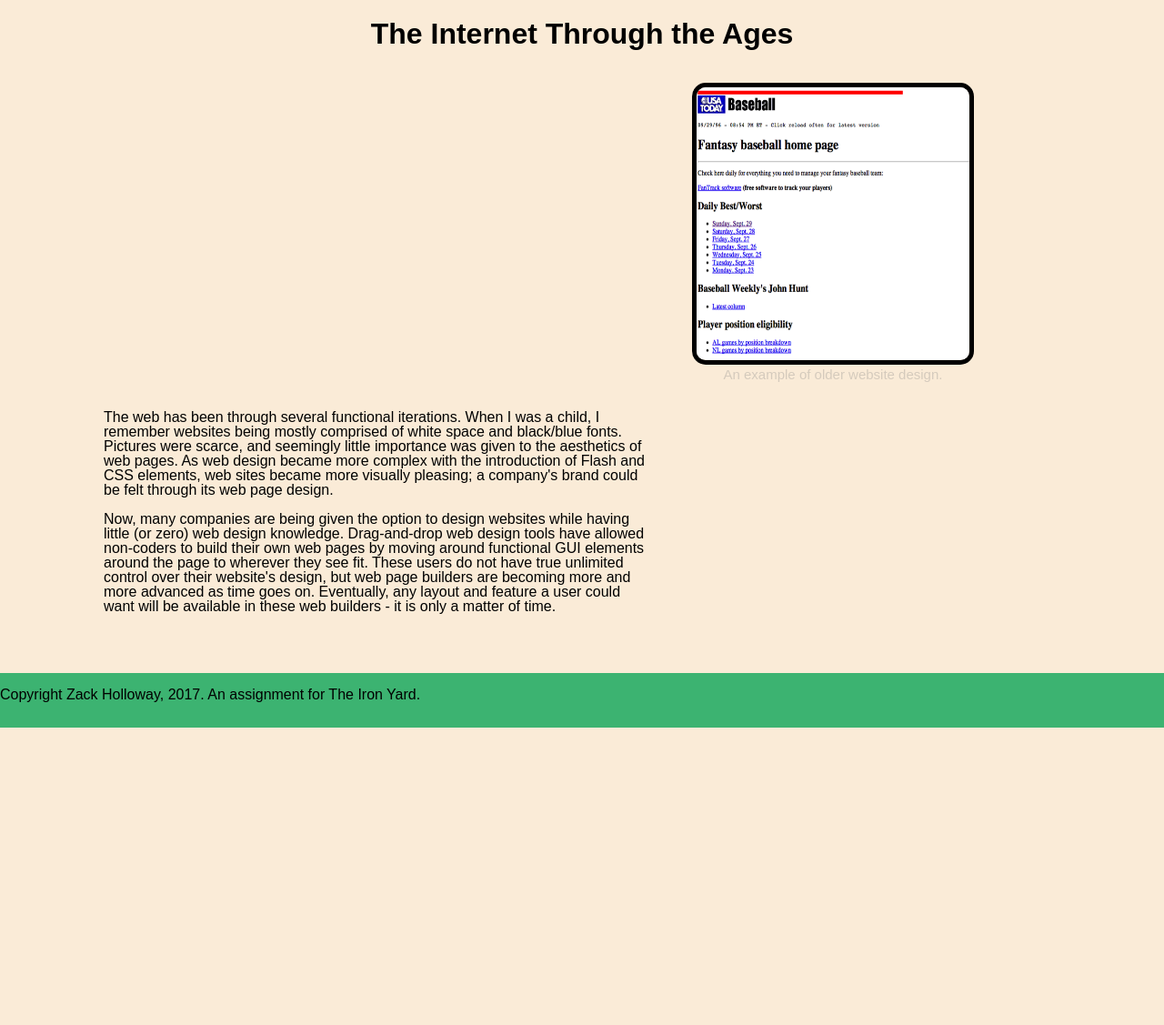
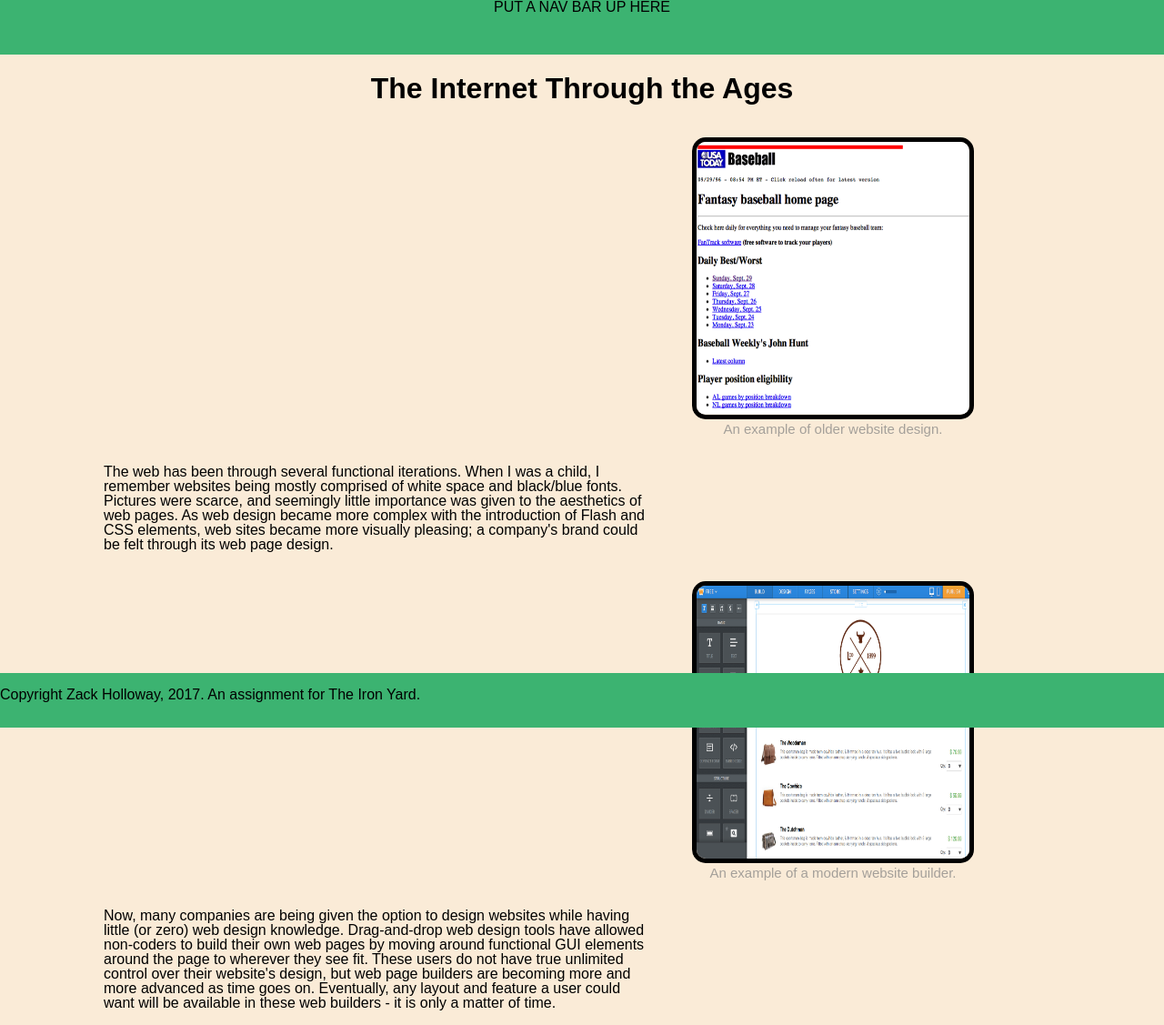
Before and after one commit to zholloway/Introduction-to-HTML, a website: page public/index.html in a window 1280 px wide. Shown: the whole page at 91% size. Before the commit the page ends 800 px from the top, so only its background shows below. Drawn offline with Linux system fonts and the light colour scheme.

Commit message:
Third version

```diff
--- a/public/index.html
+++ b/public/index.html
@@ -10,13 +10,14 @@
   </head>
 
   <body>
-    <header></header>
+    <header>PUT A NAV BAR UP HERE</header>
 
     <h1>The Internet Through the Ages</h1>
 
+      <div id="chunkOne>"
           <div class="exampleImage">
             <figure>
-          <img src="imgs/ninetiesWebPage.jpg" alt="retro website design" class="examplePicture" width="300px" height="300px">
+              <img src="imgs/ninetiesWebPage.jpg" alt="retro website design" width="300px" height="300px">
               <figcaption>An example of older website design.</figcaption>
             </figure>
           </div>
@@ -28,12 +29,25 @@
               Pictures were scarce, and seemingly little importance was given to the aesthetics of web pages.
               As web design became more complex with the introduction of Flash and CSS elements, web sites became more visually pleasing; a company's brand could be felt through its web page design.
             </p>
+          </div>
+      </div>
+
+      <div id="chunkTwo">
+          <div class="exampleImage">
+            <figure>
+              <img src="imgs/weebly.jpg" alt="modern website builder" width="300px" height="300px">
+              <figcaption>An example of a modern website builder.</figcaption>
+            </figure>
+          </div>
+
+          <div class="introduction">
             <p>
               Now, many companies are being given the option to design websites while having little (or zero) web design knowledge.
               Drag-and-drop web design tools have allowed non-coders to build their own web pages by moving around functional GUI elements around the page to wherever they see fit.
               These users do not have true unlimited control over their website's design, but web page builders are becoming more and more advanced as time goes on.
               Eventually, any layout and feature a user could want will be available in these web builders - it is only a matter of time.
             </p>
+          </div>
       </div>
 
     <footer>
--- a/public/screen.css
+++ b/public/screen.css
@@ -6,11 +6,16 @@ body {
   margin: 0;
   font: 16px / 1 sans-serif;
   background-color: antiquewhite;
+  padding-top: 60px;
 }
 
 header {
   text-align: center;
   position: absolute;
+  top: 0;
+  background-color: mediumseagreen;
+  width: 100%;
+  height: 60px;
 }
 
 footer {
@@ -43,7 +48,7 @@ img {
 figcaption {
   font-size: 15px;
   color: grey;
-  opacity: .3;
+  opacity: .7;
 }
 
 .introduction {
```
Also changed, not shown: public/imgs/weebly.jpg (added). Lines whose indentation alone changed are shown as unchanged.
